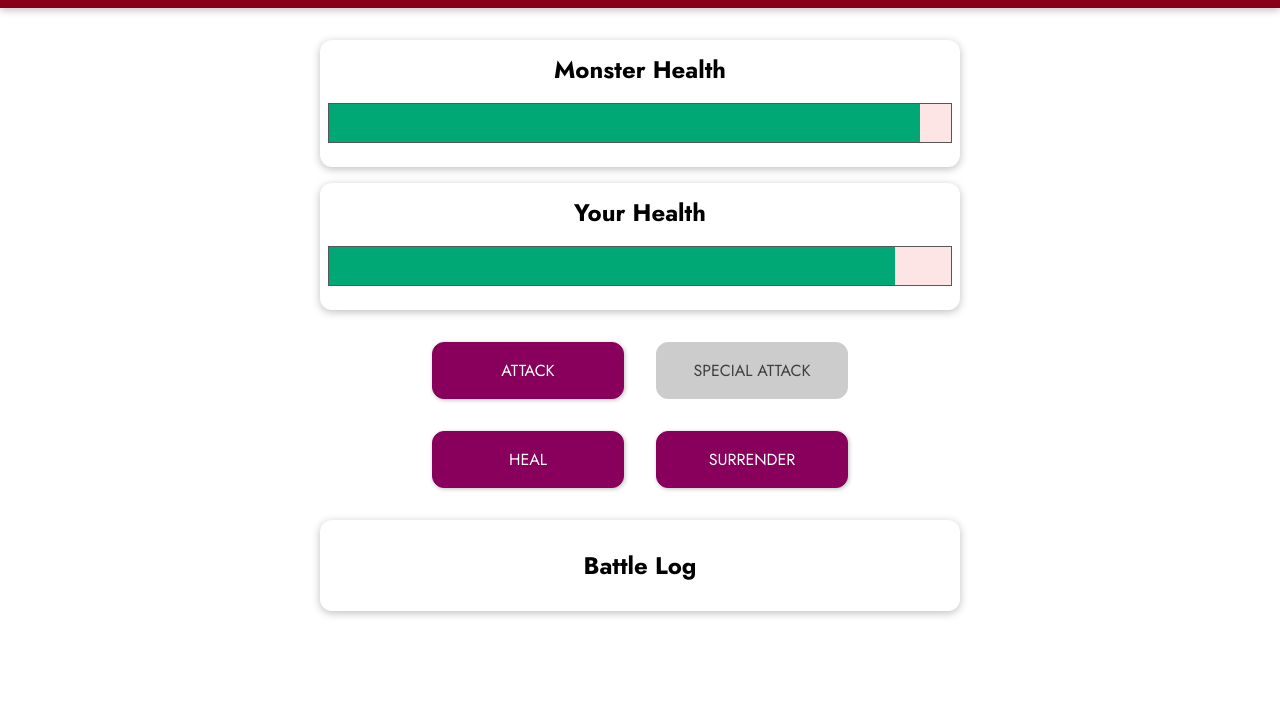
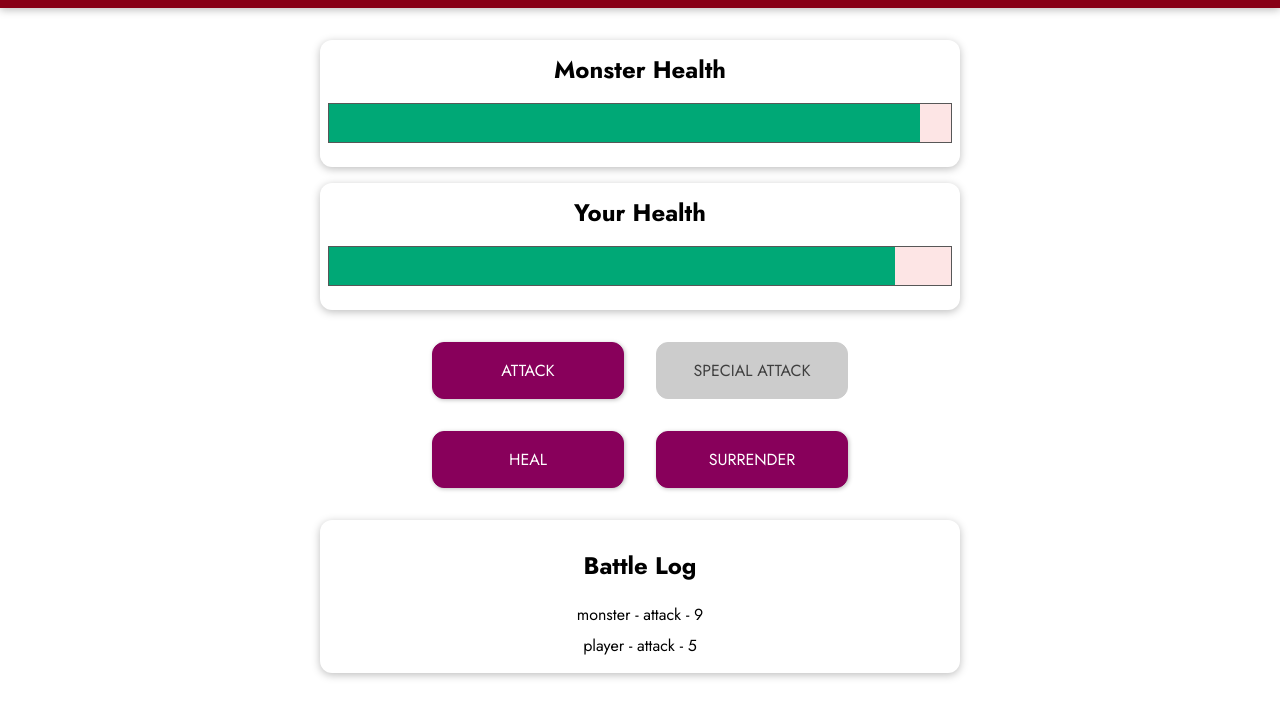
Before and after one commit to Hanz488/miniGameProject, a plain HTML site: page index.html in a window 1280 px wide. Both pictures are taken after a click on the button "ATTACK". Shown: the part 97-800 px from the top of the page. Drawn offline with nearby package versions, Linux system fonts and the light colour scheme.

Commit message:
Complete v.1

```diff
--- a/app.js
+++ b/app.js
@@ -57,22 +57,29 @@ const app = Vue.createApp({
             this.monsterHealth = 100;
             this.turns = 0;
             this.winner = null;
+            this.logMessages = [];
         },
 
         attackMonster() {
             this.turns++;
-            this.monsterHealth -= randomNumber(5, 12);
+            const attackValue = randomNumber(5, 12);
+            this.monsterHealth -= attackValue;
+            this.addLog("player", "attack", attackValue);
             this.attackPlayer();
         },
 
         attackPlayer() {
-            this.playerHealth -= randomNumber(8, 15);
+            const attackValue = randomNumber(8, 15);
+            this.playerHealth -= attackValue;
+            this.addLog("monster", "attack", attackValue);
         },
 
         specialAttack() {
             this.turns++;
-            this.monsterHealth -= randomNumber(10, 25);
+            const attackValue = randomNumber(10, 25);
+            this.monsterHealth -= attackValue;
             this.attackPlayer();
+            this.addLog("player", "attack", attackValue);
         },
 
         healPlayer() {
@@ -84,6 +91,7 @@ const app = Vue.createApp({
                 this.playerHealth += healValue;
             };
             this.attackPlayer();
+            this.addLog("player", "heal", healValue);
         },
 
         surrender() {
--- a/index.html
+++ b/index.html
@@ -45,7 +45,9 @@
       <section id="log" class="container">
         <h2>Battle Log</h2>
         <ul>
-          <li v-for="log in logMessages"></li>
+          <li v-for="log in logMessages">
+            {{ log.actionBy }} - {{ log.actionType }} - {{ log.actionValue }}
+          </li>
         </ul>
       </section>
     </div>
```
Also changed, not shown: README.txt.
